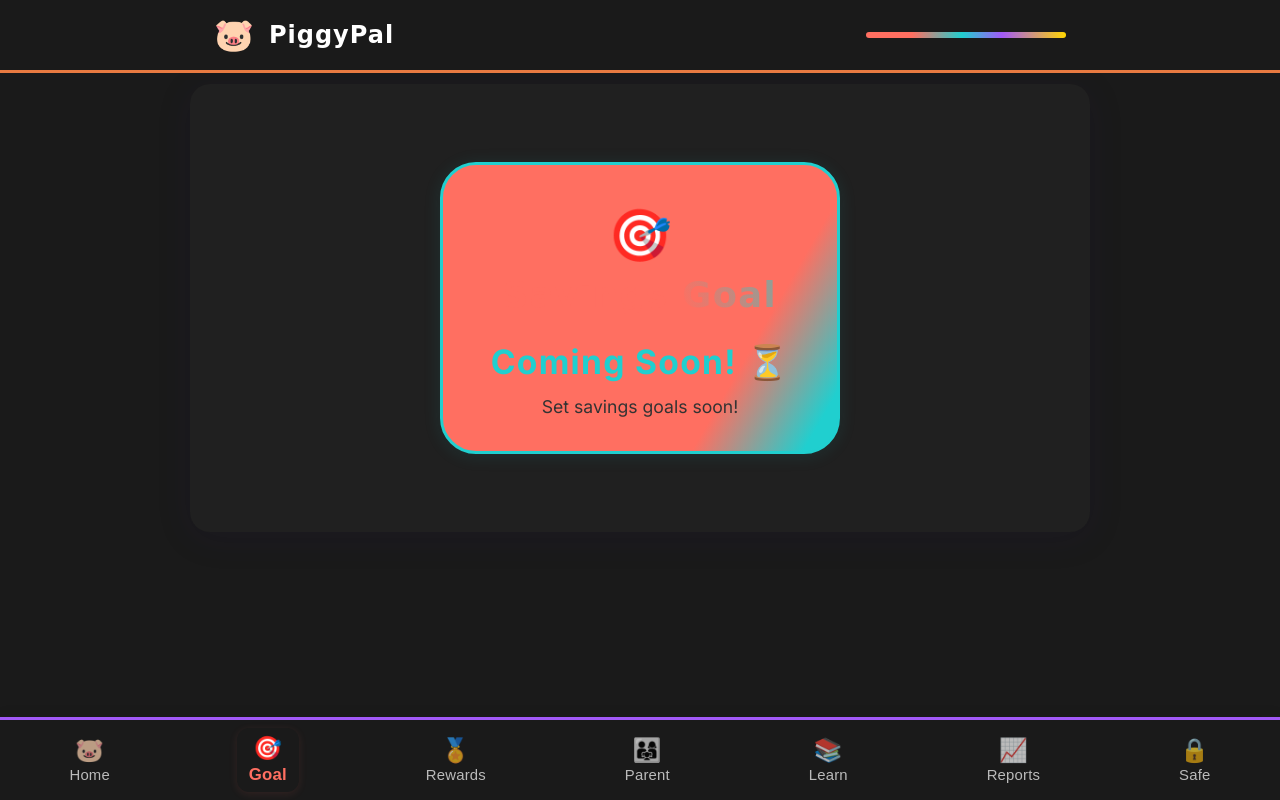
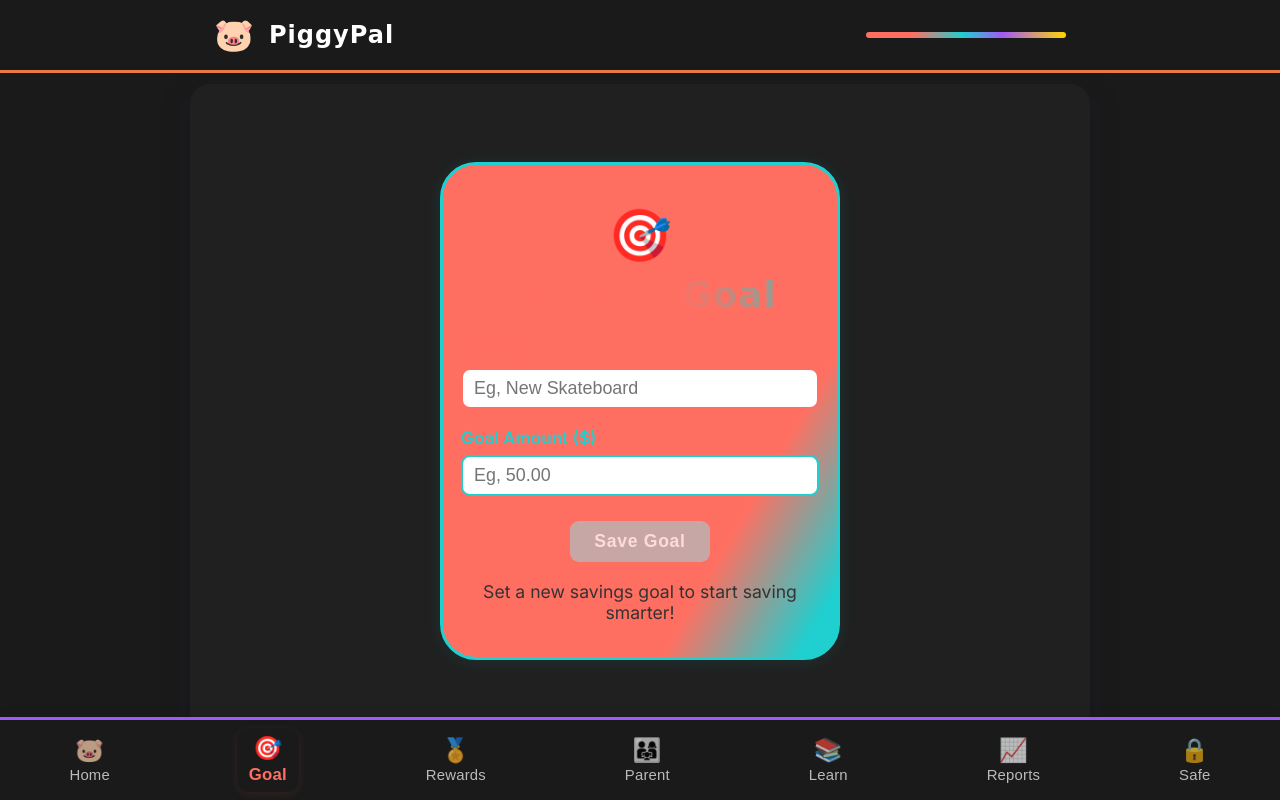
Before and after one commit to Workflow-Manager-admin/piggypal-26889-fd3a129f, a React (Create React App) app in the folder piggy_pal_frontend/: page / in a window 1280 px wide. Both pictures are taken after a click on the button "Goal". Built offline with nearby package versions, Linux system fonts and the light colour scheme; the HTML template or start-up script is replaced by a standard one.

Commit message:
Auto-commit: Changes as of 2025-05-31T06:32:31.180250+00:00

```diff
--- a/piggy_pal_frontend/src/components/SavingsGoalForm.js
+++ b/piggy_pal_frontend/src/components/SavingsGoalForm.js
@@ -1,23 +1,70 @@
-import React from "react";
+import React, { useState } from "react";
 
 // PUBLIC_INTERFACE
+/**
+ * Interactive form for entering a savings goal (name, amount) with playful branding.
+ * Shows a confirmation message upon "saving" (local state only, no persistence).
+ */
 function SavingsGoalForm() {
-  /**
-   * Playful, branded placeholder for the Savings Goal Form screen.
-   */
+  // State for form
+  const [goalName, setGoalName] = useState("");
+  const [goalAmount, setGoalAmount] = useState("");
+  const [saved, setSaved] = useState(false);
+  const [showDetails, setShowDetails] = useState(false);
+
+  // Handler for input changes
+  const handleNameChange = (e) => {
+    setGoalName(e.target.value);
+    setSaved(false);
+    setShowDetails(false);
+  };
+
+  const handleAmountChange = (e) => {
+    // Allow only numbers and decimals (restrict input)
+    const val = e.target.value.replace(/[^0-9.]/g, "");
+    setGoalAmount(val);
+    setSaved(false);
+    setShowDetails(false);
+  };
+
+  // Save the goal (only updates local state)
+  const handleSave = (e) => {
+    e.preventDefault();
+    // Optionally basic validation
+    if (!goalName.trim() || !goalAmount.trim() || isNaN(parseFloat(goalAmount))) {
+      setSaved(false);
+      setShowDetails(false);
+      return;
+    }
+    setSaved(true);
+    setShowDetails(true);
+  };
+
+  // Reset form for new goal
+  const handleNewGoal = () => {
+    setGoalName("");
+    setGoalAmount("");
+    setSaved(false);
+    setShowDetails(false);
+  };
+
+  // Core playful card container re-uses the existing card style
   return (
-    <div style={{
+    <div
+      style={{
         maxWidth: 400,
-      margin: '54px auto',
-      background: 'linear-gradient(120deg, #FF6F61 74%, #20CFCF 94%)',
+        margin: "54px auto",
+        background: "linear-gradient(120deg, #FF6F61 74%, #20CFCF 94%)",
         borderRadius: 36,
         boxShadow: "0 2px 18px 0 rgba(32,207,207,0.10)",
-      padding: '38px 18px 34px 18px',
-      textAlign: 'center',
-      border: '3.5px solid #20CFCF'
-    }}>
+        padding: "38px 18px 34px 18px",
+        textAlign: "center",
+        border: "3.5px solid #20CFCF",
+      }}
+    >
       <div style={{ fontSize: "3.2rem", marginBottom: 8 }}>🎯</div>
-      <h2 style={{
+      <h2
+        style={{
           color: "#FF6F61",
           fontFamily: "'Fredoka One','Comic Sans MS','Inter',sans-serif",
           fontWeight: 700,
@@ -26,27 +73,195 @@ function SavingsGoalForm() {
           WebkitTextFillColor: "transparent",
           fontSize: "2.2rem",
           margin: 0,
-        letterSpacing: 1.5
-      }}>
+          letterSpacing: 1.5,
+        }}
+      >
         Savings Goal
       </h2>
-      <div style={{
-        margin: "26px 0 0 0",
+      {/* Feedback or form content */}
+      {saved && showDetails ? (
+        <div style={{ marginTop: 28, color: "#20CFCF", fontWeight: 800, fontSize: "1.7rem" }}>
+          Goal Saved! 🎉
+          <div
+            style={{
+              margin: "24px auto 14px auto",
+              padding: "16px 10px",
+              borderRadius: 17,
+              background: "#fff8",
+              color: "#1A1A1A",
+              fontWeight: 500,
+              fontSize: "1.12rem",
+            }}
+          >
+            <span style={{ fontWeight: 700, color: "#FF6F61" }}>
+              {goalName}
+            </span>
+            <span
+              style={{
+                margin: "0 7px",
+                color: "#A259F7",
+                fontWeight: 700,
+                fontSize: "1.05em",
+              }}
+            >
+              – ${parseFloat(goalAmount).toLocaleString(undefined, {
+                minimumFractionDigits: 2,
+                maximumFractionDigits: 2,
+              })}
+            </span>
+          </div>
+          <button
+            className="btn btn-large"
+            style={{
+              marginTop: 12,
+              background: "var(--secondary)",
+              color: "#fff",
+            }}
+            onClick={handleNewGoal}
+            type="button"
+            aria-label="Add Another Goal"
+          >
+            Add Another Goal
+          </button>
+        </div>
+      ) : (
+        <form
+          style={{
+            marginTop: 25,
+            display: "flex",
+            flexDirection: "column",
+            gap: 18,
+            alignItems: "center",
+          }}
+          onSubmit={handleSave}
+          autoComplete="off"
+        >
+          <div style={{ width: "100%" }}>
+            <label
+              htmlFor="goal-name"
+              style={{
+                display: "block",
+                fontWeight: 600,
+                color: "#FF6F61",
+                fontSize: "1.07rem",
+                marginBottom: 7,
+                textAlign: "left",
+              }}
+            >
+              Goal Name
+            </label>
+            <input
+              id="goal-name"
+              value={goalName}
+              onChange={handleNameChange}
+              maxLength={28}
+              type="text"
+              placeholder="Eg, New Skateboard"
+              style={{
+                width: "100%",
+                border: "2px solid #FF6F61",
+                borderRadius: 9,
+                fontSize: "1.12rem",
+                padding: "8px 11px",
+                outline: "none",
+                fontWeight: 500,
+              }}
+              required
+              autoFocus
+            />
+          </div>
+          <div style={{ width: "100%" }}>
+            <label
+              htmlFor="goal-amount"
+              style={{
+                display: "block",
+                fontWeight: 600,
                 color: "#20CFCF",
-        fontWeight: 800,
-        fontSize: "2.1rem",
-        letterSpacing: 1.3
-      }}>
-        Coming Soon! <span role="img" aria-label="target">⏳</span>
+                fontSize: "1.07rem",
+                marginBottom: 7,
+                textAlign: "left",
+              }}
+            >
+              Goal Amount ($)
+            </label>
+            <input
+              id="goal-amount"
+              value={goalAmount}
+              inputMode="decimal"
+              pattern="^[0-9]*[.]?[0-9]{0,2}$"
+              onChange={handleAmountChange}
+              type="text"
+              placeholder="Eg, 50.00"
+              style={{
+                width: "100%",
+                border: "2px solid #20CFCF",
+                borderRadius: 9,
+                fontSize: "1.12rem",
+                padding: "8px 11px",
+                outline: "none",
+                fontWeight: 500,
+              }}
+              required
+            />
           </div>
-      <div style={{
-        margin: "14px 0 0 0",
+          <button
+            className="btn btn-large"
+            style={{
+              marginTop: 7,
+              fontWeight: 700,
+              fontSize: "1.1rem",
+              letterSpacing: 0.7,
+              background:
+                goalName.trim() && goalAmount.trim() && !isNaN(parseFloat(goalAmount))
+                  ? "linear-gradient(90deg,#FF6F61 53%,#20CFCF 98%)"
+                  : "#b5babd",
+              color: "#fff",
+              border: "none",
+              padding: "10px 24px",
+              borderRadius: 9,
+              cursor:
+                goalName.trim() && goalAmount.trim() && !isNaN(parseFloat(goalAmount))
+                  ? "pointer"
+                  : "not-allowed",
+              opacity:
+                goalName.trim() && goalAmount.trim() && !isNaN(parseFloat(goalAmount))
+                  ? 1
+                  : 0.75,
+              boxShadow: "0 2px 8px 0 rgba(255, 111, 97, 0.10)",
+              transition: "background 0.22s, opacity 0.15s",
+            }}
+            type="submit"
+            aria-label="Save Goal"
+            disabled={
+              !goalName.trim() ||
+              !goalAmount.trim() ||
+              isNaN(parseFloat(goalAmount))
+            }
+          >
+            Save Goal
+          </button>
+        </form>
+      )}
+      {/* Helper text */}
+      {!saved && (
+        <div
+          style={{
+            marginTop: 19,
             color: "#333",
             fontWeight: 400,
-        fontSize: "1.10rem"
-      }}>
-        Set savings goals soon!
+            fontSize: "1.10rem",
+          }}
+        >
+          Set a new savings goal to start saving smarter!
         </div>
+      )}
+      {/* Minimal error message */}
+      {!saved && (goalName.trim() || goalAmount.trim()) &&
+        (!goalName.trim() || !goalAmount.trim() || isNaN(parseFloat(goalAmount))) && (
+        <div style={{ color: "#A259F7", fontWeight: 500, fontSize: "1.01rem", marginTop: 12 }}>
+          Please enter a goal name and a valid amount.
+        </div>
+      )}
     </div>
   );
 }
```
Also changed, not shown: 2 other files (tests, documents, lock files or other folders). Lines whose indentation alone changed are shown as unchanged.
